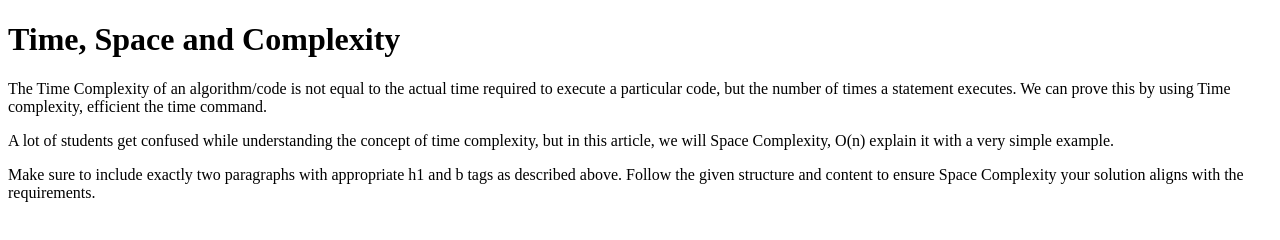
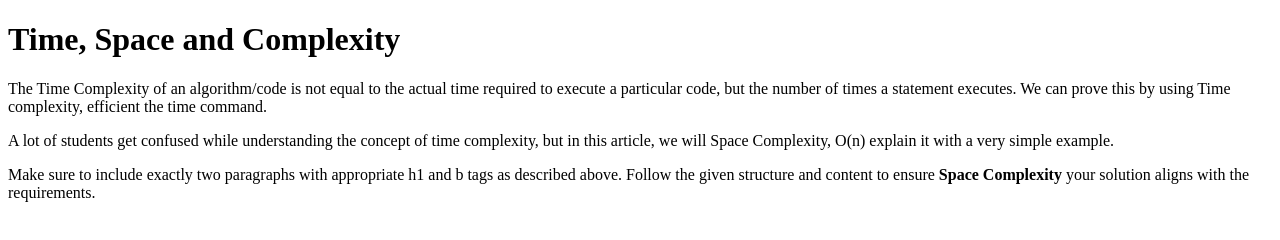
Before and after one commit to acciojob/time-and-space-complexity-gundasriharsha, a website: page main.html in a window 1280 px wide. Drawn offline with Linux system fonts and the light colour scheme.

Commit message:
created a submission

```diff
--- a/main.html
+++ b/main.html
@@ -13,7 +13,7 @@
 	<h1>Time, Space and Complexity</h1>
 	<p>The Time Complexity of an algorithm/code is not equal to the actual time required to execute a particular code, but the number of times a statement executes. We can prove this by using Time complexity, efficient the time command. </p>
 	<p>A lot of students get confused while understanding the concept of time complexity, but in this article, we will Space Complexity, O(n) explain it with a very simple example.</p>
-	<p>Make sure to include exactly two paragraphs with appropriate h1 and b tags as described above. Follow the given structure and content to ensure Space Complexity your solution aligns with the requirements.</p>
+	<p>Make sure to include exactly two paragraphs with appropriate h1 and b tags as described above. Follow the given structure and content to ensure <b>Space Complexity</b> your solution aligns with the requirements.</p>
 </body>
 
 </html>
```
